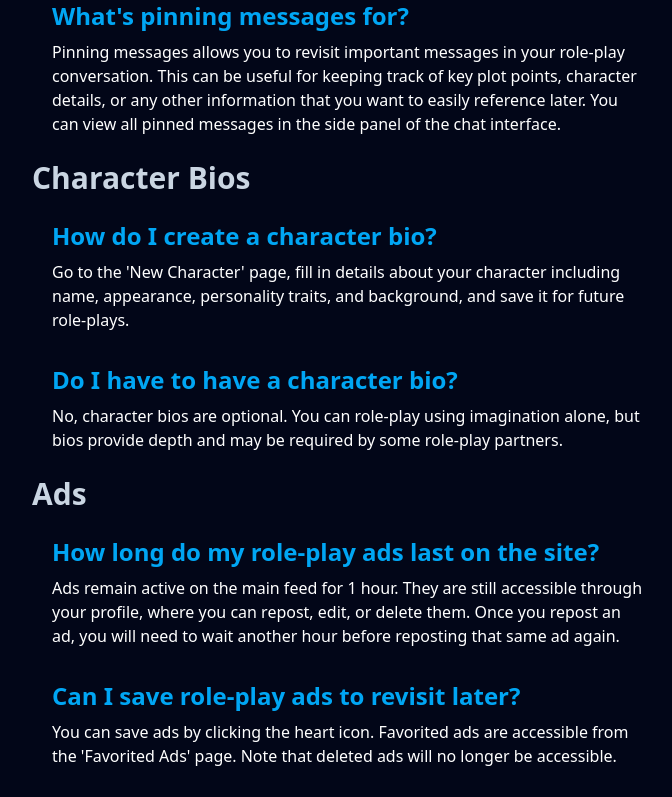
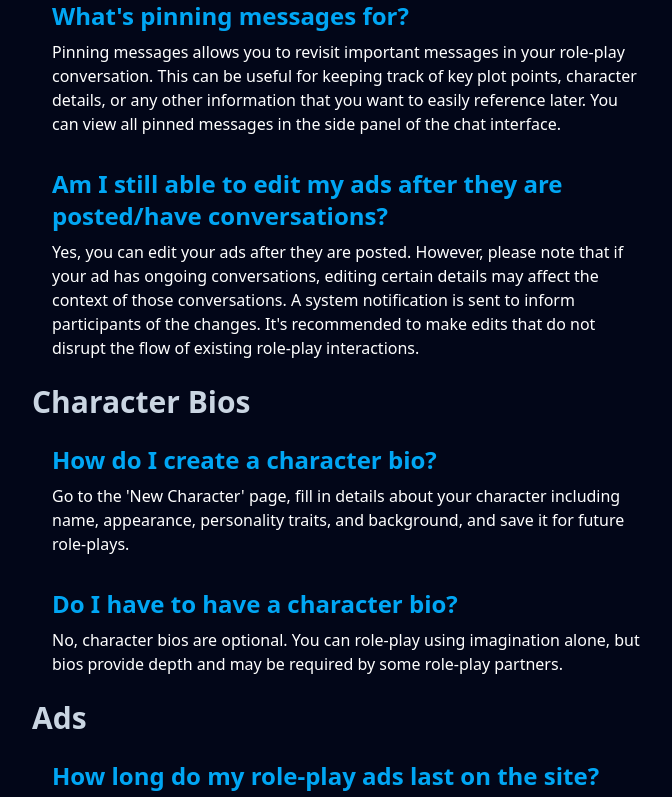
Before and after one commit to Hairum-Qureshi/story-roleplay-app, a React (Vite) app in the folder apps/frontend/: page /faq in a window 1280 px wide. Shown: the part 2476-3273 px from the top of the page, without its empty margins (184-856 px from the left). Built offline with nearby package versions, Linux system fonts and the light colour scheme; no server answers.

Commit message:
added another FAQ

```diff
--- a/apps/frontend/src/pages/FAQ.tsx
+++ b/apps/frontend/src/pages/FAQ.tsx
@@ -132,6 +132,12 @@ export default function FAQ() {
           question: "What's pinning messages for?",
           answer:
             "Pinning messages allows you to revisit important messages in your role-play conversation. This can be useful for keeping track of key plot points, character details, or any other information that you want to easily reference later. You can view all pinned messages in the side panel of the chat interface.",
+        },
+        {
+          question:
+            "Am I still able to edit my ads after they are posted/have conversations?",
+          answer:
+            "Yes, you can edit your ads after they are posted. However, please note that if your ad has ongoing conversations, editing certain details may affect the context of those conversations. A system notification is sent to inform participants of the changes. It's recommended to make edits that do not disrupt the flow of existing role-play interactions.",
         },
       ],
     },
```
